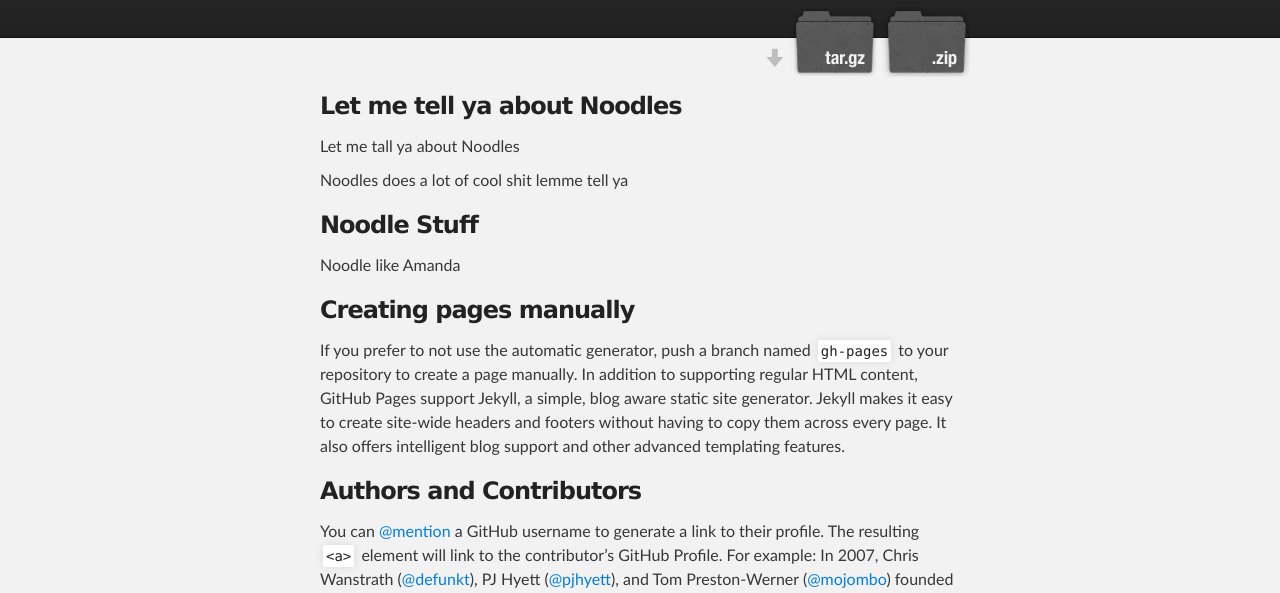
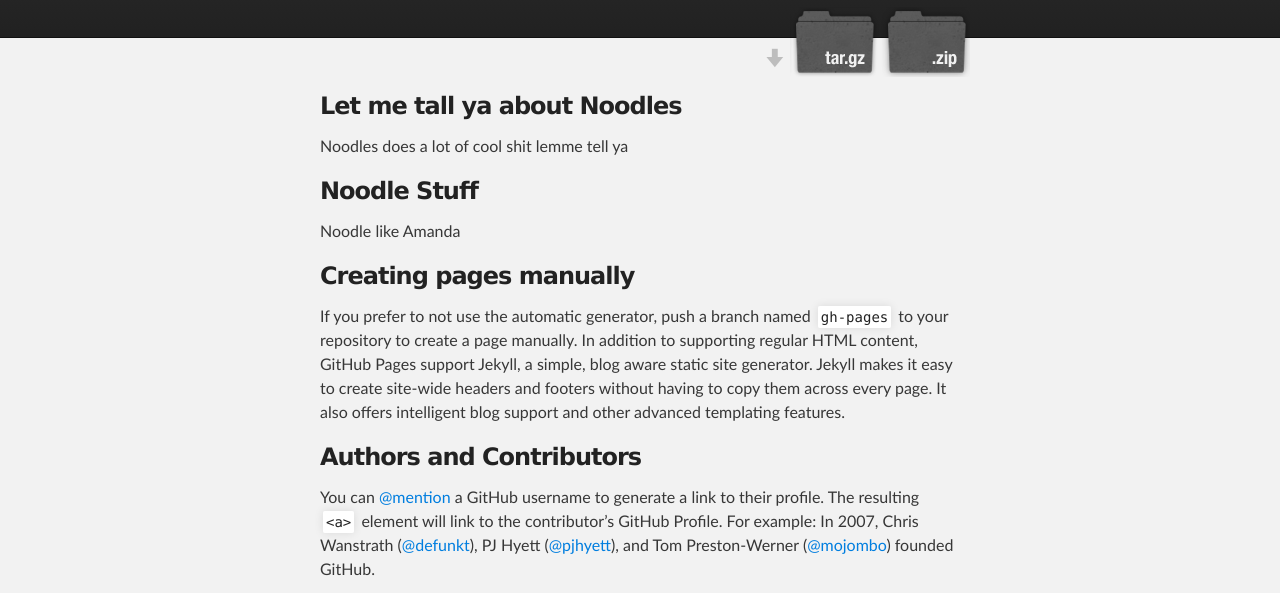
Before and after one commit to Amanoodles/elisabethamanullah.github.io, a plain HTML site: page index.html in a window 1280 px wide. Shown: the part 199-792 px from the top of the page. Drawn offline with Linux system fonts and the light colour scheme.

Commit message:
Update index.html

```diff
--- a/index.html
+++ b/index.html
@@ -31,7 +31,7 @@
     <!-- MAIN CONTENT -->
     <div id="main_content_wrap" class="outer">
       <section id="main_content" class="inner">
-        <h3>Let me tell ya about Noodles </h3>
+        <h3>
 <a id="" class="anchor" href="" aria-hidden="true"><span class="octicon octicon-link"></span></a>Let me tall ya about Noodles</h3>
 
 <p>Noodles does a lot of cool shit lemme tell ya</p>
```
